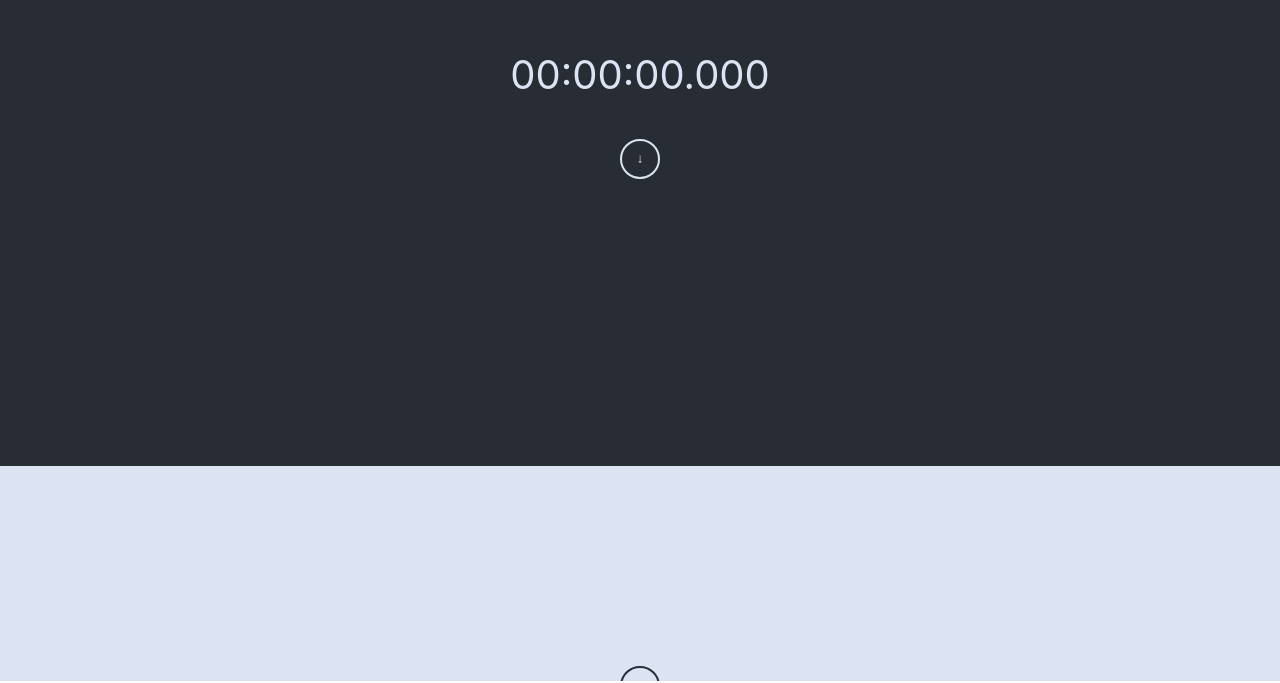
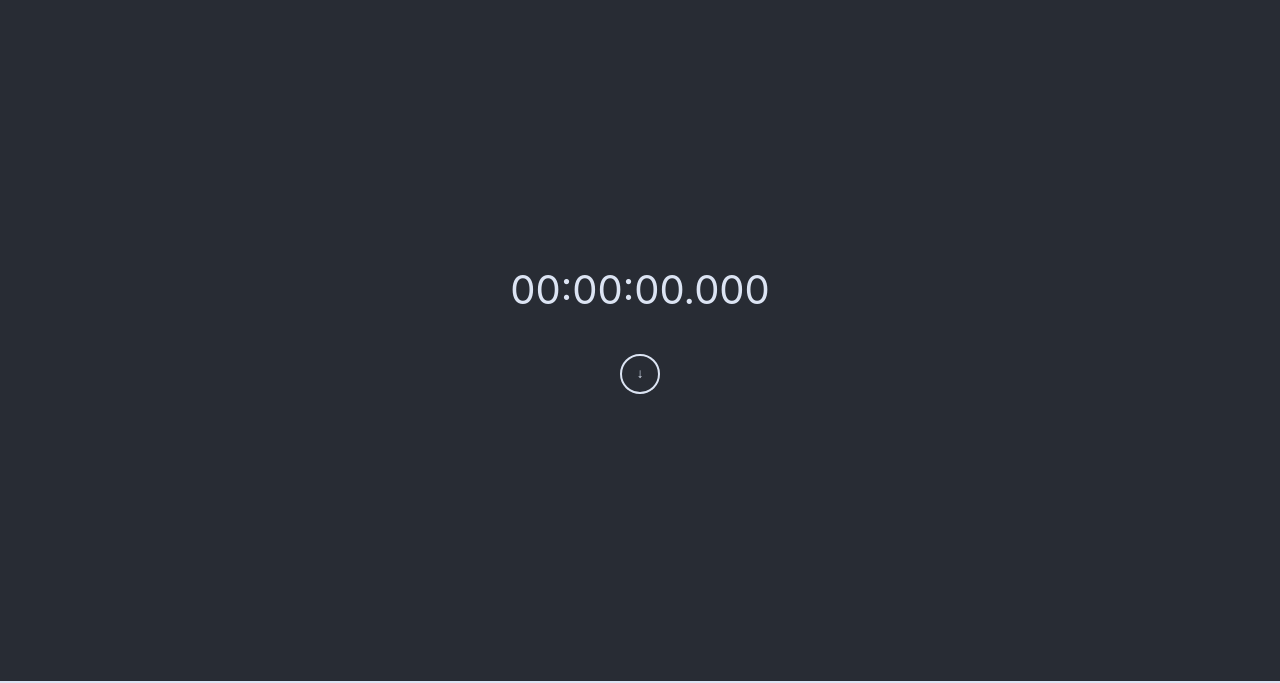
Before and after one commit to zlypher/until, a React (Create React App) app: page / in a window 1280 px wide. Shown: the part 119-802 px from the top of the page. Built offline with nearby package versions, Linux system fonts and the light colour scheme.

Commit message:
Remove scroll snapping

```diff
--- a/src/App.css
+++ b/src/App.css
@@ -1,9 +1,3 @@
-.App {
-    scroll-snap-type: y mandatory;
-    max-height: 100vh;
-    overflow-y: scroll;
-}
-
 .App-Header {
     height: 100vh;
     background-color: #282c34;
@@ -14,7 +8,6 @@
     flex-direction: column;
     align-items: center;
     justify-content: center;
-    scroll-snap-align: start;
 }
 
 .App-Main {
```
